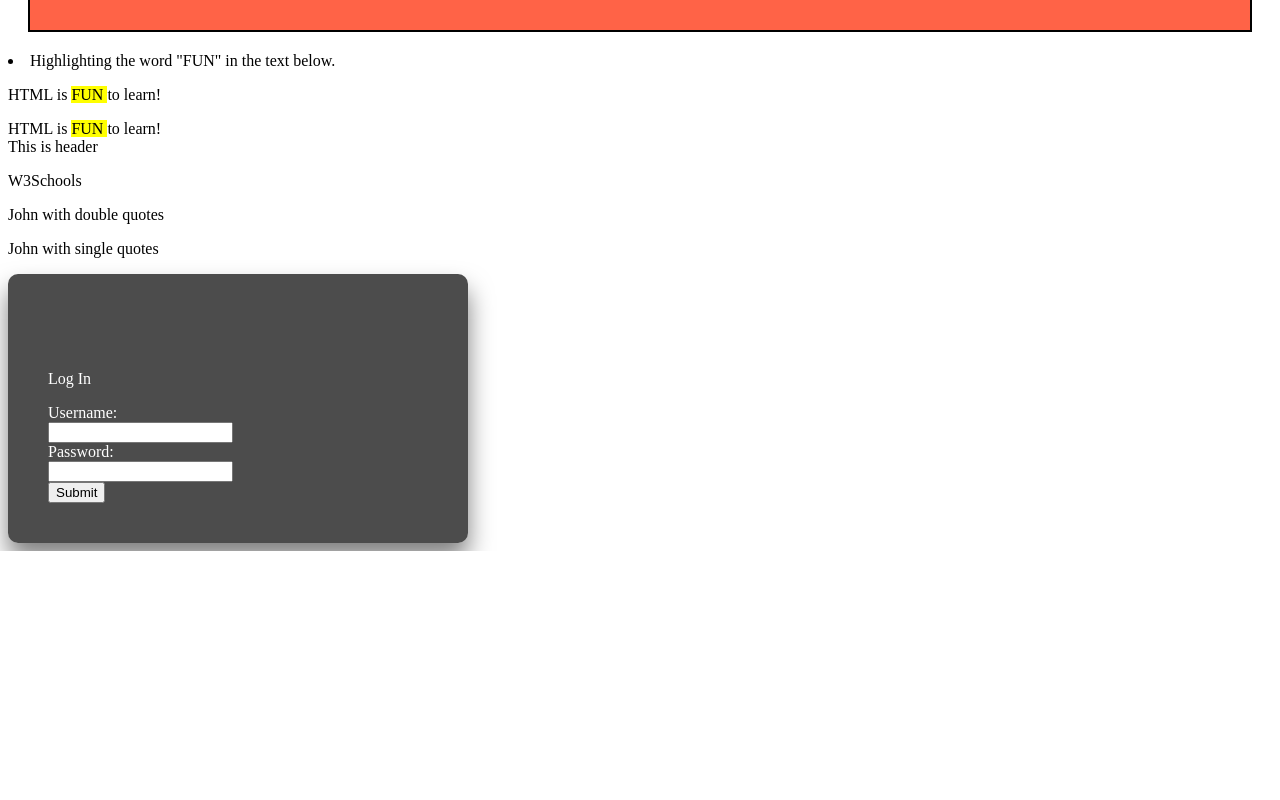
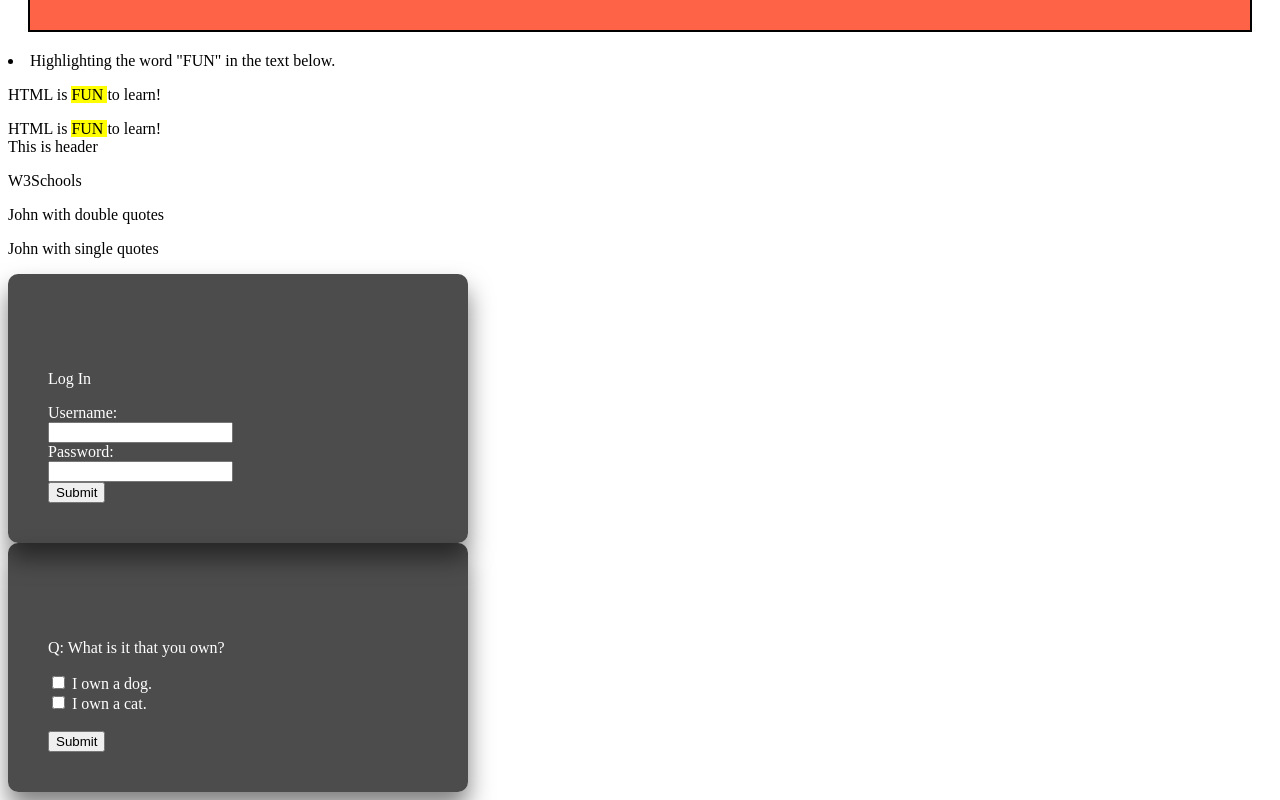
Before and after one commit to kapilrai19971/HTML-Class, a plain HTML site: page haha.html in a window 1280 px wide. Shown: the part 522-1322 px from the top of the page. Before the commit the page ends 1073 px from the top, so only its background shows below. Drawn offline with Linux system fonts and the light colour scheme.

Commit message:
checkbox created

```diff
--- a/haha.html
+++ b/haha.html
@@ -69,7 +69,16 @@
             <input type="password" /><br>
             <input type="submit">
         </form>
-
     </div>
+    <form>
+        <div>
+            <p>Q: What is it that you own?</p>
+            <input type="checkbox" name="dog" value="Dog"/>
+            <label for="dog">I own a dog.</label><br>
+            <input type="checkbox" name="cat" value="Cat"/>
+            <label for="cat">I own a cat.</label><br><br>
+            <input type="submit">
+        </div>
+    </form>
 </head>
 <body>
```
